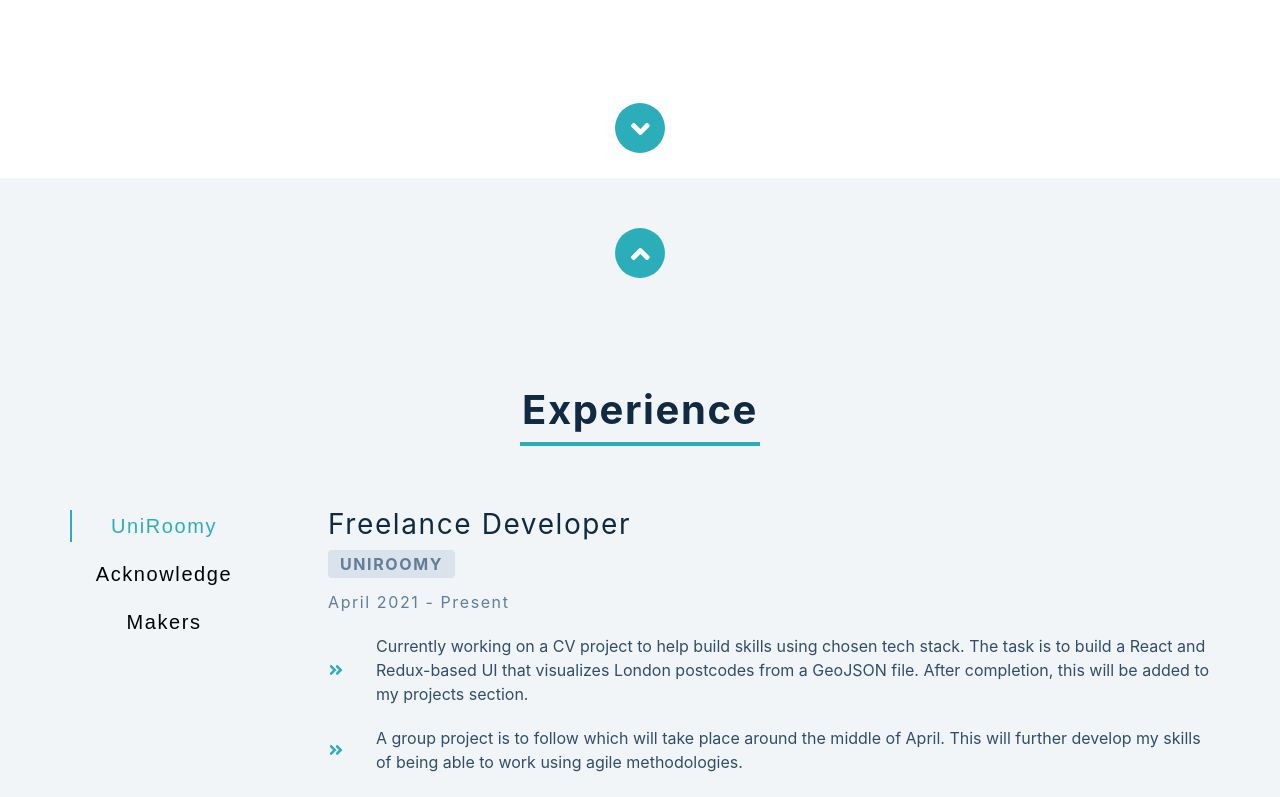
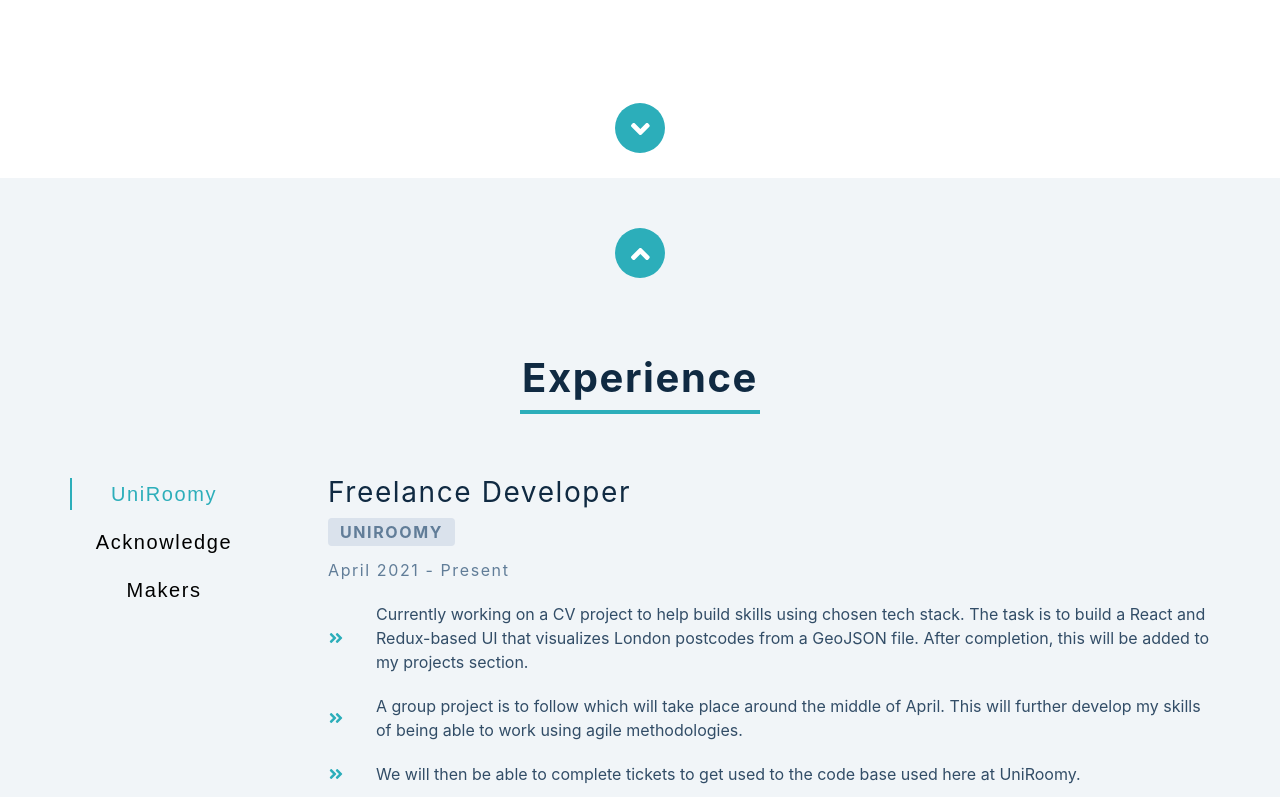
Before and after one commit to Ovy95/Portfolio, a React (Create React App) app: page / in a window 1280 px wide. Shown: the part 622-1419 px from the top of the page. Built offline with nearby package versions, Linux system fonts and the light colour scheme; no server answers.

Commit message:
fixex button on experince page

```diff
--- a/src/containers/homepage/experinceJourney.jsx
+++ b/src/containers/homepage/experinceJourney.jsx
@@ -12,7 +12,7 @@ import { Experince } from "../../components/experince/index"
 
 const ExperinceContainer = styled(Element)`
   width: 100%;
-  height: 100vh;
+  height: 100%;
   display: flex;
   flex-direction: column;
   align-items:center;
@@ -35,10 +35,10 @@ const DownArrowContainer = styled.div`
   display: flex;
   flex-direction: column;
   align-items:center;
-
-  bottom: 0px;
+  bottom: 10px;
 
 `
+
 const SpacerContainer = styled.div`
   width: 100%;
   display: flex;
@@ -67,17 +67,9 @@ export function ExperinceSection(props) {
       <UpArrowContainer onClick={scrollToAboutMe} >
         <UpArrow/>
       </UpArrowContainer>
+    <Experince/>
+ </Element>
 
-
-      <Marginer direction="vertical" margin="2em"/>
-
-
-
-
-      <Experince/>
-
-    </Element>
-    <Marginer direction="vertical" margin="2em"/>
         <DownArrowContainer onClick={scrollToProjectSectionSection} >
         <DownArrow  />
         </DownArrowContainer>
```
